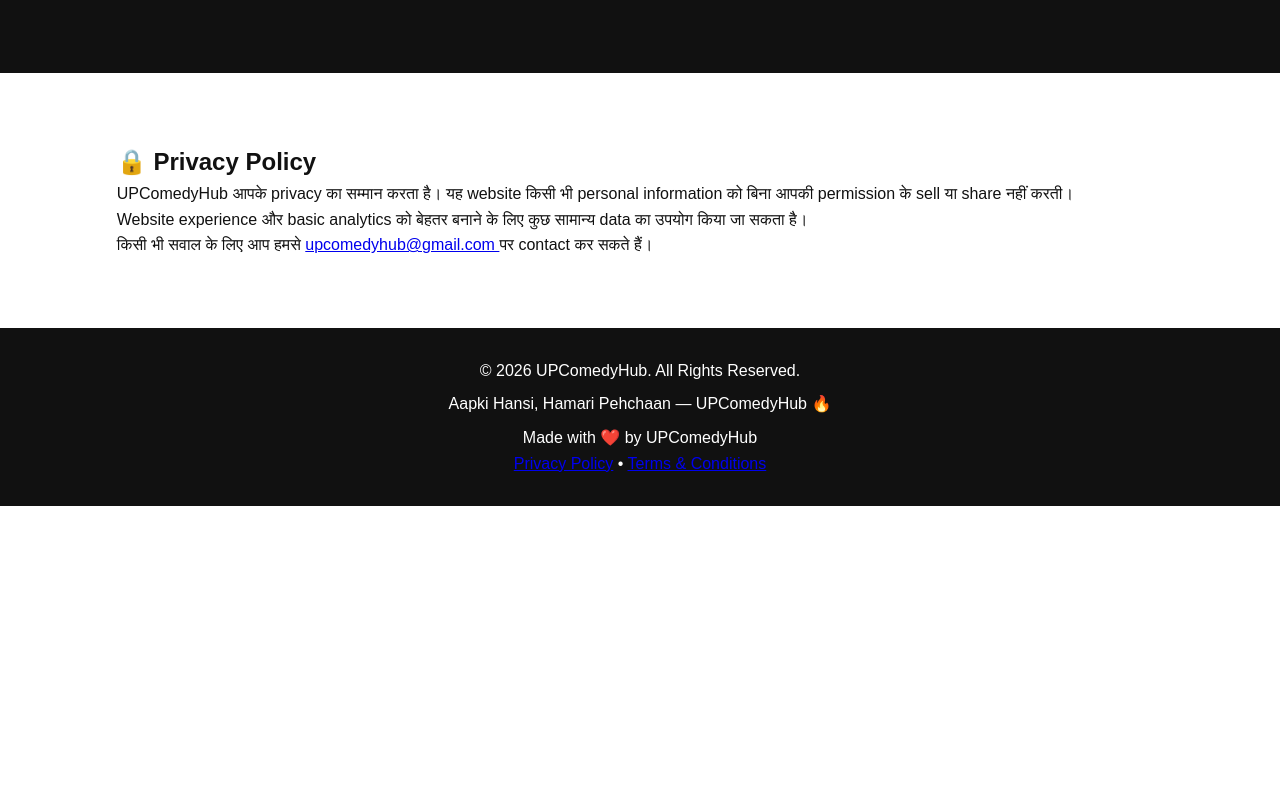
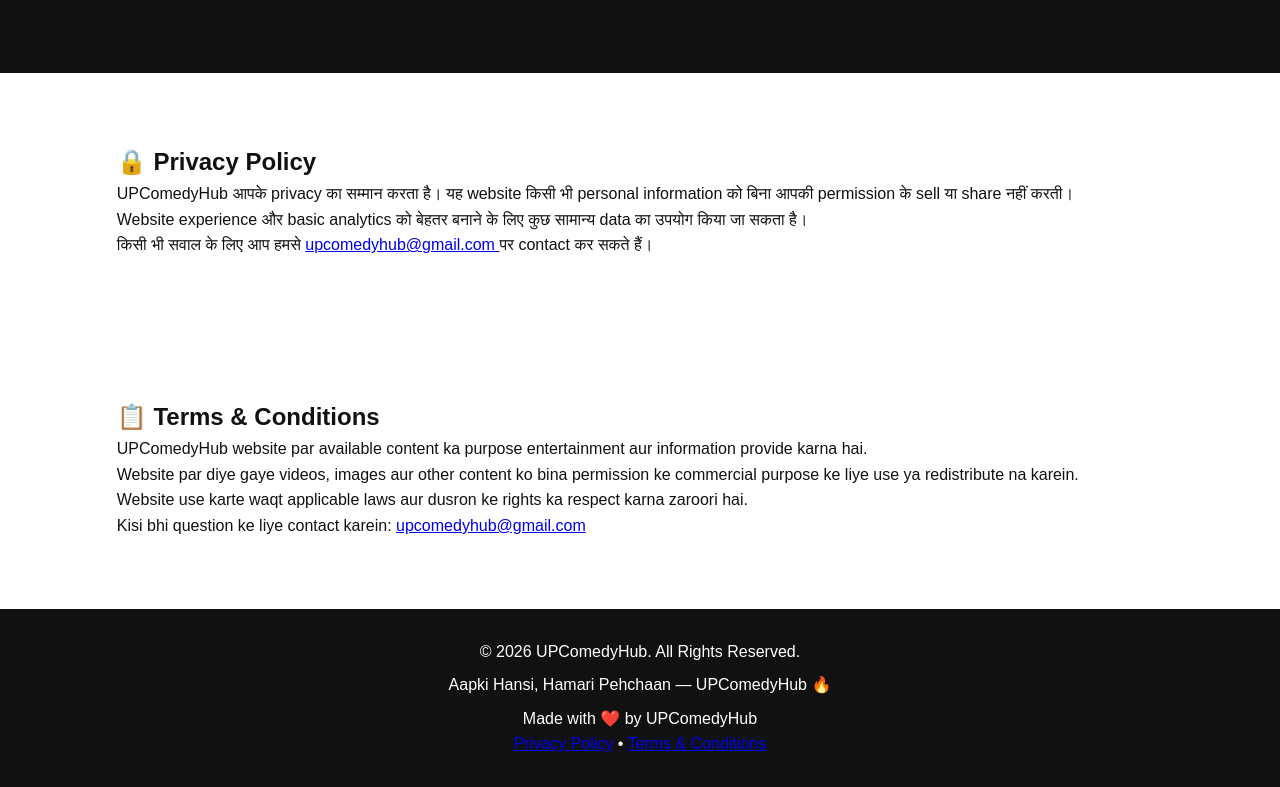
Before and after one commit to upcomedyhub/upcomedyhub.github.io, a plain HTML site: page index.html in a window 1280 px wide. Shown: the part 6336-7123 px from the top of the page. Before the commit the page ends 6842 px from the top, so only its background shows below. Drawn offline with Linux system fonts and the light colour scheme.

Commit message:
Add Terms & Conditions section to index.html
Added a Terms & Conditions section with relevant content.

```diff
--- a/index.html
+++ b/index.html
@@ -1760,6 +1760,40 @@
 
   </div>
   </section>
+  <!-- =========================
+     TERMS & CONDITIONS
+========================= -->
+
+<section id="terms">
+  <div class="container">
+
+    <h2>📋 Terms & Conditions</h2>
+
+    <p>
+      UPComedyHub website par available content ka purpose
+      entertainment aur information provide karna hai.
+    </p>
+
+    <p>
+      Website par diye gaye videos, images aur other content
+      ko bina permission ke commercial purpose ke liye use
+      ya redistribute na karein.
+    </p>
+
+    <p>
+      Website use karte waqt applicable laws aur dusron ke
+      rights ka respect karna zaroori hai.
+    </p>
+
+    <p>
+      Kisi bhi question ke liye contact karein:
+      <a href="mailto:upcomedyhub@gmail.com">
+        upcomedyhub@gmail.com
+      </a>
+    </p>
+
+  </div>
+</section>
     <!-- =========================
        FOOTER
   ========================= -->
```
